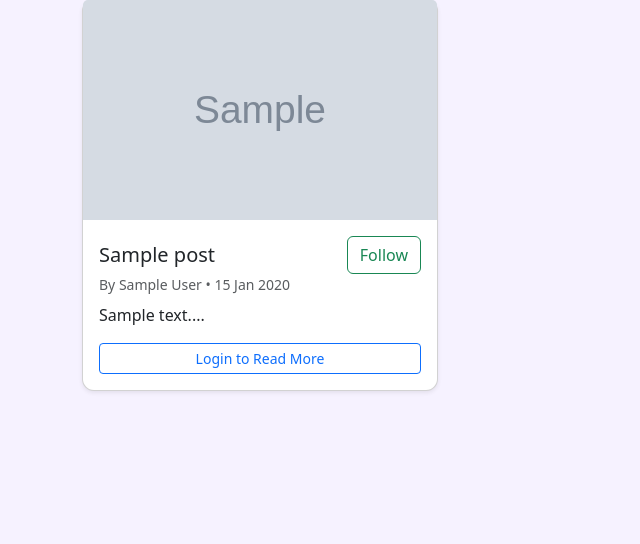
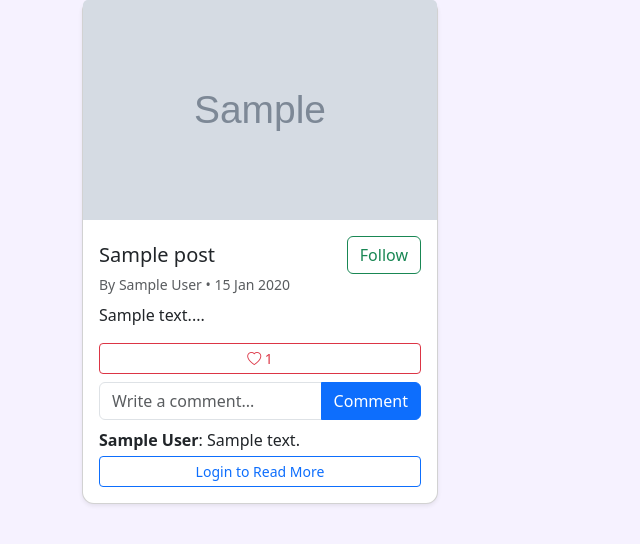
Before and after one commit to AanchalKhokhariya/Blog-Management-System, a Flask app: page / in a window 1280 px wide. Shown: the part 81-625 px from the top of the page, without its empty margins (0-640 px from the left). Run offline with Flask 3, Linux system fonts and the light colour scheme; tables that the repository leaves empty hold one stand-in row (values such as "Sample post"); grey boxes marked "Sample" are stand-in pictures.

Commit message:
likes and comment fixed

```diff
--- a/app.py
+++ b/app.py
@@ -428,45 +428,6 @@ def follow_user(user_id):
     return redirect(request.referrer)
 
 
-# @app.route("/comment/<int:post_id>", methods=["POST"])
-# def add_comment(post_id):
-#     if "user_id" not in session:
-#         return redirect(url_for("login"))
-
-#     text = request.form.get("comment")
-
-#     if text:
-#         new_comment = Comment(
-#             comment=text,
-#             user_id=session["user_id"],
-#             post_id=post_id
-#         )
-#         db.session.add(new_comment)
-#         db.session.commit()
-
-#     return redirect(url_for("profile"))
-
-
-# @app.route("/like/<int:post_id>", methods=["POST"])
-# def like_post(post_id):
-#     if "user_id" not in session:
-#         return redirect(url_for("login"))
-
-#     existing_like = Like.query.filter_by(user_id=session["user_id"],post_id=post_id).first()
-
-#     if existing_like:
-#         db.session.delete(existing_like)
-#     else:
-#         new_like = Like(
-#             user_id=session["user_id"],
-#             post_id=post_id
-#         )
-#         db.session.add(new_like)
-
-#     db.session.commit()
-#     return redirect(url_for("profile"))
-
-
 @app.route("/edit_blog/<int:blog_id>", methods=["GET"])
 def edit_blog(blog_id):
     if "user_id" not in session:
@@ -513,52 +474,50 @@ def update_blog(blog_id):
     db.session.commit()
     return redirect(url_for("profile"))
 
+
 @app.route("/blog/<int:post_id>")
 def blog_detail(post_id):
     post = Post.query.get_or_404(post_id)
 
-    return render_template(
-        "main.html",
-        page="blog_detail",
-        post=post,
-        is_logged_in=("user_id" in session)
+    return render_template("main.html", page="blog_detail", post=post, is_logged_in=("user_id" in session))
+
+
+@app.route("/comment/<int:post_id>", methods=["POST"])
+def add_comment(post_id):
+    if "user_id" not in session:
+        return redirect(url_for("login"))
+
+    comment_text = request.form.get("comment")
+
+    if not comment_text or not comment_text.strip():
+        return redirect(request.referrer)
+
+    comment = Comment(
+        comment=comment_text.strip(),
+        post_id=post_id,
+        user_id=session["user_id"]
     )
 
+    db.session.add(comment)
+    db.session.commit()
 
-# @app.route("/comment", methods=["POST"])
-# def comment():
-#     if "user_id" not in session:
-#         return redirect(url_for("login"))
-
-#     post_id = request.form.get("post_id")
-#     text = request.form.get("comment")
-
-#     new_comment = Comment(
-#         comment=text,
-#         post_id=post_id,
-#         user_id=session["user_id"]
-#     )
-
-#     db.session.add(new_comment)
-#     db.session.commit()
-
-#     return redirect(request.referrer)
+    return redirect(request.referrer)
 
 
-# @app.route("/like/<int:post_id>")
-# def like_post(post_id):
-#     if "user_id" not in session:
-#         return redirect(url_for("login"))
+@app.route("/like/<int:post_id>")
+def like_post(post_id):
+    if "user_id" not in session:
+        return redirect(url_for("login"))
 
-#     existing = Like.query.filter_by(user_id=session["user_id"], post_id=post_id).first()
+    existing = Like.query.filter_by(user_id=session["user_id"],post_id=post_id).first()
 
-#     if existing:
-#         db.session.delete(existing)
-#     else:
-#         db.session.add(Like(user_id=session["user_id"], post_id=post_id))
+    if existing:
+        db.session.delete(existing)
+    else:
+        db.session.add(Like(user_id=session["user_id"], post_id=post_id))
 
-#     db.session.commit()
-#     return redirect(request.referrer)
+    db.session.commit()
+    return redirect(request.referrer)
 
 
 @app.route("/logout", methods=["POST"])
--- a/templates/main.html
+++ b/templates/main.html
@@ -6,6 +6,10 @@
     <title>Blog Management System</title>
 
     <link href="https://cdn.jsdelivr.net/npm/bootstrap@5.3.2/dist/css/bootstrap.min.css" rel="stylesheet">
+    <link href="https://cdn.jsdelivr.net/npm/bootstrap-icons/font/bootstrap-icons.css" rel="stylesheet">
+    <link rel="stylesheet" href="cdn.jsdelivr.net">
+
+
 
     <style>
         body {
@@ -47,6 +51,7 @@
             {% endif %}
 
             {% if page in ["profile", "screen", "add_blog", "edit_profile"] %}
+                <a href="/screen" class="btn btn-outline-light">Blogs</a>
                 <a href="/profile" class="btn btn-outline-light">Profile</a>
                 <a href="/add_blog" class="btn btn-outline-light">New Blog</a>
                 <a href="/edit_profile" class="btn btn-outline-light">Edit Profile</a>
@@ -69,7 +74,7 @@
 {% endif %}
 
 
-{% if page == "home" or page == "screen" %}
+{% if page == "home" or page == "screen"%}
 <div class="row g-4">
 
     {% for post in posts %}
@@ -109,6 +114,54 @@
                     {{ post.content[:120] }}...
                 </p>
 
+                {% if "user_id" in session %}
+                    {% set liked = post.likes
+                        | selectattr("user_id", "equalto", session.get("user_id"))
+                        | list | length > 0
+                    %}
+
+                    <a href="{{ url_for('like_post', post_id=post.id) }}"
+                    class="btn btn-sm {{ 'btn-danger' if liked else 'btn-outline-danger' }} p-1">
+
+                        <i class="bi {{ 'bi-heart-fill' if liked else 'bi-heart' }}"></i>
+                        <span class="ms-1">{{ post.likes | length }}</span>
+                    </a>
+
+                {% else %}
+                <a href="{{ url_for('login') }}"
+                class="btn btn-sm btn-outline-danger p-1">
+                    <i class="bi bi-heart"></i>
+                    <span>{{ post.likes | length }}</span>
+                </a>
+                {% endif %}
+
+
+
+                <form action="{{ url_for('add_comment', post_id=post.id) }}" method="POST" class="mt-2">
+                    <div class="input-group">
+                        <input
+                            type="text"
+                            name="comment"
+                            class="form-control"
+                            placeholder="Write a comment..."
+                            required
+                        >
+                        <button class="btn btn-primary" type="submit">
+                            Comment
+                        </button>
+                    </div>
+                </form>
+
+                <div class="mt-2">
+                    {% for comment in post.comments %}
+                        <div class="mb-1">
+                            <strong>{{ comment.author.name }}</strong>:
+                            {{ comment.comment }}
+                        </div>
+                    {% endfor %}
+                </div>
+
+
                 {% if session.get("user_id") %}
                 <a href="{{ url_for('blog_detail', post_id=post.id) }}"
                 class="btn btn-outline-primary btn-sm mt-auto">
@@ -142,6 +195,7 @@
             <input class="form-control mb-3" type="password" name="password" placeholder="Password" required>
             <input class="form-control mb-3" type="password" name="confirm" placeholder="Confirm Password" required>
             <button class="btn btn-purple w-100">Register</button>
+            <p class="text-center mt-3">Already have an account?<a href="/login">Login</a></p>
         </form>
     </div>
 </div>
@@ -163,6 +217,7 @@
     </div>
 {% endif %}
 
+
 {% if page == "login" %}
 <div class="row justify-content-center">
     <div class="col-md-5 card p-4 shadow">
@@ -177,6 +232,7 @@
     </div>
 </div>
 {% endif %}
+
 
 {% if page == "forgot_password" %}
     <div class="container mt-5">
@@ -197,7 +253,6 @@
             </form>
             <div class="text-center mt-3">
                 <a href="/login">Back to Login</a>
-
             </div>
         </div>
     </div>
@@ -251,9 +306,9 @@
     </div>
 {% endif %}
 
+
 {% if page == "profile" %}
 <div class="row">
-
     <div class="col-md-4">
         <div class="card p-4 shadow text-center">
 
@@ -314,6 +369,7 @@
 </div>
 {% endif %}
 
+
 {% if page == "blog_detail" %}
 <div class="container mt-4">
     <div class="row justify-content-center">
@@ -337,6 +393,47 @@
                     <p class="small" style="white-space: pre-line;">
                         {{ post.content }}
                     </p>
+                    {% if "user_id" in session %}
+                    {% set liked = post.likes| selectattr("user_id", "equalto", session.get("user_id"))| list | length > 0%}
+
+                    <a href="{{ url_for('like_post', post_id=post.id) }}"
+                    class="btn btn-sm {{ 'btn-danger' if liked else 'btn-outline-danger' }} p-1">
+
+                        <i class="bi {{ 'bi-heart-fill' if liked else 'bi-heart' }}"></i>
+                        <span class="ms-1">{{ post.likes | length }}</span>
+                    </a>
+
+                {% else %}
+                <a href="{{ url_for('login') }}"
+                class="btn btn-sm btn-outline-danger p-1">
+                    <i class="bi bi-heart"></i>
+                    <span>{{ post.likes | length }}</span>
+                </a>
+                {% endif %}
+
+                <form action="{{ url_for('add_comment', post_id=post.id) }}" method="POST" class="mt-2">
+                    <div class="input-group">
+                        <input
+                            type="text"
+                            name="comment"
+                            class="form-control"
+                            placeholder="Write a comment..."
+                            required
+                        >
+                        <button class="btn btn-primary" type="submit">
+                            Comment
+                        </button>
+                    </div>
+                </form>
+
+                <div class="mt-2">
+                    {% for comment in post.comments %}
+                        <div class="mb-1">
+                            <strong>{{ comment.author.name }}</strong>:
+                            {{ comment.comment }}
+                        </div>
+                    {% endfor %}
+                </div>
 
                     <a href="{{ request.referrer or url_for('home') }}"
                        class="btn btn-outline-secondary btn-sm mt-2">
@@ -350,7 +447,6 @@
     </div>
 </div>
 {% endif %}
-
 
 
 {% if page == "edit_profile" %}
@@ -443,10 +539,7 @@
 
                 <div class="mb-3">
                     <label class="form-label">Content</label>
-                    <textarea class="form-control"
-                              name="content"
-                              rows="5"
-                              required>{{ blog.content }}</textarea>
+                    <textarea class="form-control" name="content" rows="5" required>{{ blog.content }}</textarea>
                 </div>
 
 
@@ -462,10 +555,7 @@
 
                 <div class="mb-3">
                     <label class="form-label">New Image URL (optional)</label>
-                    <input type="url"
-                           class="form-control"
-                           name="image_url"
-                           placeholder="Paste new image URL">
+                    <input type="url" class="form-control" name="image_url" placeholder="Paste new image URL">
                 </div>
 
                 <div class="text-center mb-2">OR</div>
```
